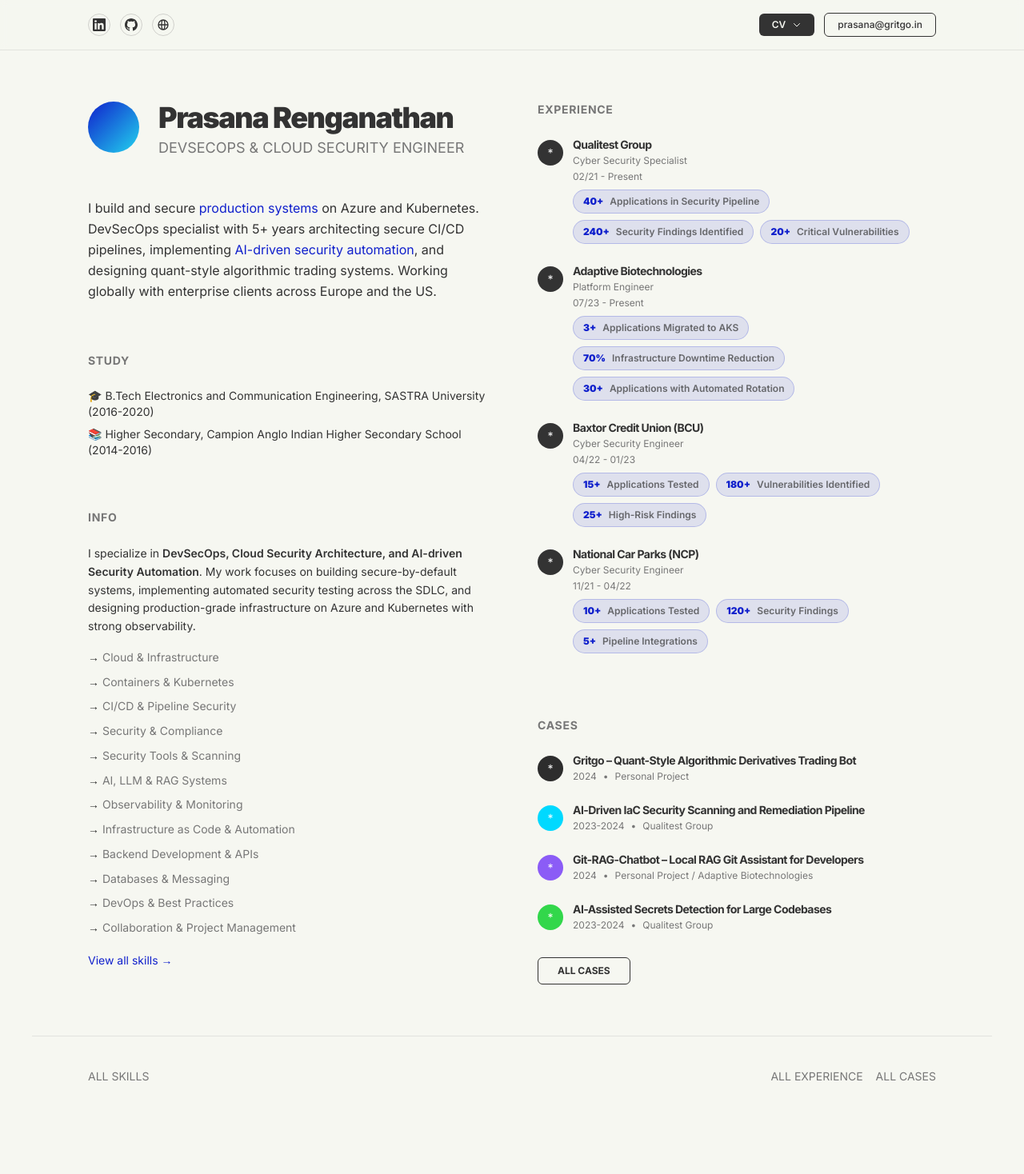
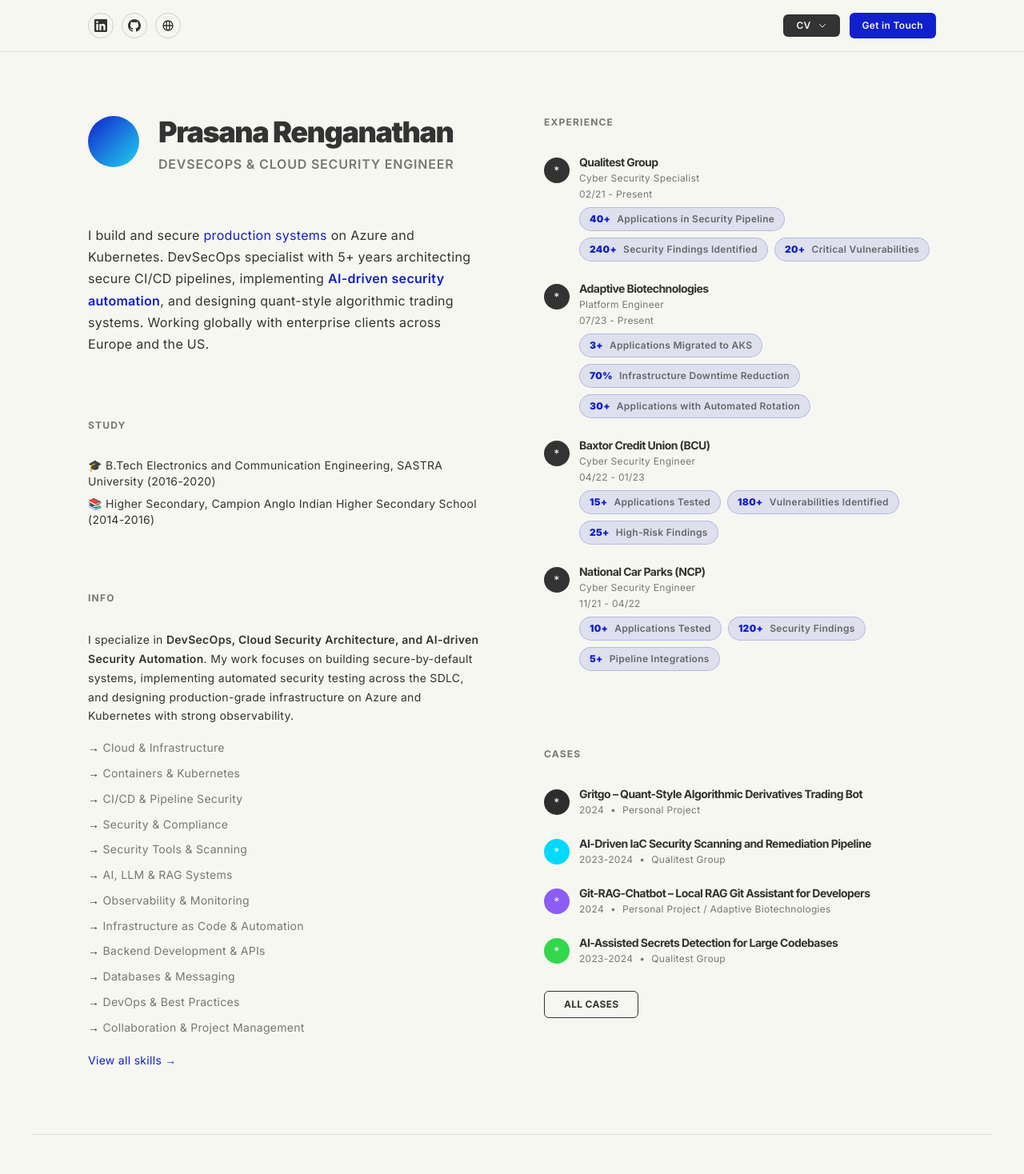
Before and after one commit to SANARP98/Prasana_resume_site, a Next.js app: page / in a window 1280 px wide. Shown: the top 1468 px of the page at 80% size. Before the commit the page ends 1396 px from the top, so only its background shows below. Built offline with nearby package versions, Linux system fonts and the light colour scheme.

Commit message:
Added package-lock.json

```diff
--- a/app/cases/[slug]/page.tsx
+++ b/app/cases/[slug]/page.tsx
@@ -9,12 +9,13 @@
   }));
 }
 
-export default function CaseDetailPage({
+export default async function CaseDetailPage({
   params,
 }: {
-  params: { slug: string };
+  params: Promise<{ slug: string }>;
 }) {
-  const caseItem = allCases.find((c) => c.slug === params.slug);
+  const { slug } = await params;
+  const caseItem = allCases.find((c) => c.slug === slug);
 
   if (!caseItem) {
     notFound();
--- a/app/experience/[slug]/page.tsx
+++ b/app/experience/[slug]/page.tsx
@@ -8,12 +8,13 @@
   }));
 }
 
-export default function ExperienceDetailPage({
+export default async function ExperienceDetailPage({
   params,
 }: {
-  params: { slug: string };
+  params: Promise<{ slug: string }>;
 }) {
-  const experience = allExperiences.find((exp) => exp.slug === params.slug);
+  const { slug } = await params;
+  const experience = allExperiences.find((exp) => exp.slug === slug);
 
   if (!experience) {
     notFound();
--- a/app/globals.css
+++ b/app/globals.css
@@ -6,10 +6,17 @@
   body {
     @apply bg-cream text-darkGray antialiased;
     font-family: 'Inter', system-ui, -apple-system, sans-serif;
+    line-height: 1.6;
+    letter-spacing: 0.3px;
   }
 
   h1, h2, h3, h4, h5, h6 {
     @apply font-bold tracking-tighter;
+    line-height: 1.2;
+  }
+
+  p {
+    line-height: 1.7;
   }
 
   a {
--- a/app/layout.tsx
+++ b/app/layout.tsx
@@ -29,14 +29,14 @@
         <main className="min-h-screen">
           {children}
         </main>
-        <footer className="container-custom py-10 text-sm text-mediumGray border-t border-darkGray/10">
-          <div className="flex justify-between items-center">
-            <div className="flex gap-4">
-              <a href="/skills" className="hover:text-accent uppercase">All Skills</a>
+        <footer className="container-custom py-12 text-xs text-mediumGray border-t border-darkGray/10">
+          <div className="flex justify-between items-center tracking-widest">
+            <div className="flex gap-6">
+              <a href="/skills" className="hover:text-accent uppercase transition-colors">All Skills</a>
             </div>
-            <div className="flex gap-4">
-              <a href="/experience" className="hover:text-accent uppercase">All Experience</a>
-              <a href="/cases" className="hover:text-accent uppercase">All Cases</a>
+            <div className="flex gap-6">
+              <a href="/experience" className="hover:text-accent uppercase transition-colors">All Experience</a>
+              <a href="/cases" className="hover:text-accent uppercase transition-colors">All Cases</a>
             </div>
           </div>
         </footer>
--- a/app/page.tsx
+++ b/app/page.tsx
@@ -8,22 +8,22 @@
 
 export default function Home() {
   return (
-    <div className="container-custom py-16">
+    <div className="container-custom py-20">
       {/* Two Column Layout */}
-      <div className="grid grid-cols-1 lg:grid-cols-2 gap-16">
+      <div className="grid grid-cols-1 lg:grid-cols-2 gap-20">
         {/* LEFT COLUMN - Profile, Bio, Study, Info */}
-        <div className="space-y-16">
+        <div className="space-y-20">
           {/* Profile Introduction */}
           <motion.section
             initial={{ opacity: 0, y: 20 }}
             animate={{ opacity: 1, y: 0 }}
             transition={{ duration: 0.6 }}
           >
-            <div className="flex items-start gap-6 mb-8">
+            <div className="flex items-start gap-6 mb-10">
               <div className="w-16 h-16 rounded-full bg-gradient-to-br from-accent to-cyan-400 flex-shrink-0" />
               <div>
-                <h1 className="text-4xl font-black mb-1">Prasana Renganathan</h1>
-                <p className="text-lg uppercase text-mediumGray mb-4">DevSecOps & Cloud Security Engineer</p>
+                <h1 className="text-4xl font-black mb-2">Prasana Renganathan</h1>
+                <p className="text-base uppercase text-mediumGray tracking-wider mb-6 font-semibold">DevSecOps & Cloud Security Engineer</p>
               </div>
             </div>
             <p className="text-base leading-relaxed">
@@ -33,7 +33,7 @@
               </Link>{" "}
               on Azure and Kubernetes. DevSecOps specialist with 5+ years architecting secure CI/CD pipelines,
               implementing{" "}
-              <span className="text-accent">AI-driven security automation</span>, and designing{" "}
+              <span className="text-accent font-semibold">AI-driven security automation</span>, and designing{" "}
               <Link href="/cases/gritgo-trading-bot" className="hover:underline">
                 quant-style algorithmic trading systems
               </Link>
@@ -87,7 +87,7 @@
         </div>
 
         {/* RIGHT COLUMN - Experience and Cases */}
-        <div className="space-y-12">
+        <div className="space-y-16">
           {/* Experience Section */}
           <Section title="Experience" delay={0.4}>
             <div className="space-y-6">
@@ -133,9 +133,9 @@
       initial={{ opacity: 0, y: 20 }}
       animate={{ opacity: 1, y: 0 }}
       transition={{ duration: 0.6, delay }}
-      className="mb-20"
+      className="mb-24"
     >
-      <h2 className="text-sm uppercase tracking-wider text-mediumGray mb-6 font-bold">
+      <h2 className="text-xs uppercase tracking-widest text-mediumGray mb-8 font-bold letter-spacing">
         {title}
       </h2>
       <div className="max-w-3xl">
--- a/components/Navigation.tsx
+++ b/components/Navigation.tsx
@@ -35,7 +35,7 @@
     >
       <nav className="container-custom py-4 flex justify-between items-center">
         {/* Social Links - Left */}
-        <div className="flex gap-3">
+        <div className="flex gap-2.5">
           <SocialLink href="https://www.linkedin.com/in/prasana-r-324b1526/" label="LinkedIn">
             <svg className="w-4 h-4" fill="currentColor" viewBox="0 0 24 24">
               <path d="M20.447 20.452h-3.554v-5.569c0-1.328-.027-3.037-1.852-3.037-1.853 0-2.136 1.445-2.136 2.939v5.667H9.351V9h3.414v1.561h.046c.477-.9 1.637-1.85 3.37-1.85 3.601 0 4.267 2.37 4.267 5.455v6.286zM5.337 7.433c-1.144 0-2.063-.926-2.063-2.065 0-1.138.92-2.063 2.063-2.063 1.14 0 2.064.925 2.064 2.063 0 1.139-.925 2.065-2.064 2.065zm1.782 13.019H3.555V9h3.564v11.452zM22.225 0H1.771C.792 0 0 .774 0 1.729v20.542C0 23.227.792 24 1.771 24h20.451C23.2 24 24 23.227 24 22.271V1.729C24 .774 23.2 0 22.222 0h.003z"/>
@@ -117,9 +117,9 @@
 
           <a
             href="mailto:prasana@gritgo.in"
-            className="px-4 py-1.5 border border-darkGray rounded-md hover:bg-darkGray hover:text-cream transition-colors text-xs font-medium"
+            className="px-4 py-2 bg-accent text-cream rounded-md hover:bg-accent/90 transition-all duration-200 text-xs font-semibold shadow-sm hover:shadow-md"
           >
-            prasana@gritgo.in
+            Get in Touch
           </a>
         </div>
       </nav>
@@ -137,14 +137,16 @@
   children: React.ReactNode;
 }) {
   return (
-    <a
+    <motion.a
       href={href}
       target="_blank"
       rel="noopener noreferrer"
-      className="w-7 h-7 flex items-center justify-center rounded-full border border-darkGray/20 hover:border-accent hover:text-accent transition-colors"
+      className="w-8 h-8 flex items-center justify-center rounded-full border border-darkGray/20 hover:border-accent hover:text-accent transition-colors"
       aria-label={label}
+      whileHover={{ scale: 1.1 }}
+      whileTap={{ scale: 0.95 }}
     >
       {children}
-    </a>
+    </motion.a>
   );
 }
--- a/tailwind.config.ts
+++ b/tailwind.config.ts
@@ -35,6 +35,13 @@
       letterSpacing: {
         'tighter': '-0.04em',
       },
+      lineHeight: {
+        'tight': '1.2',
+        'snug': '1.375',
+        'normal': '1.6',
+        'relaxed': '1.7',
+        'loose': '1.875',
+      },
     },
   },
   plugins: [],
```
Also changed, not shown: 1 other file (tests, documents, lock files or other folders).
